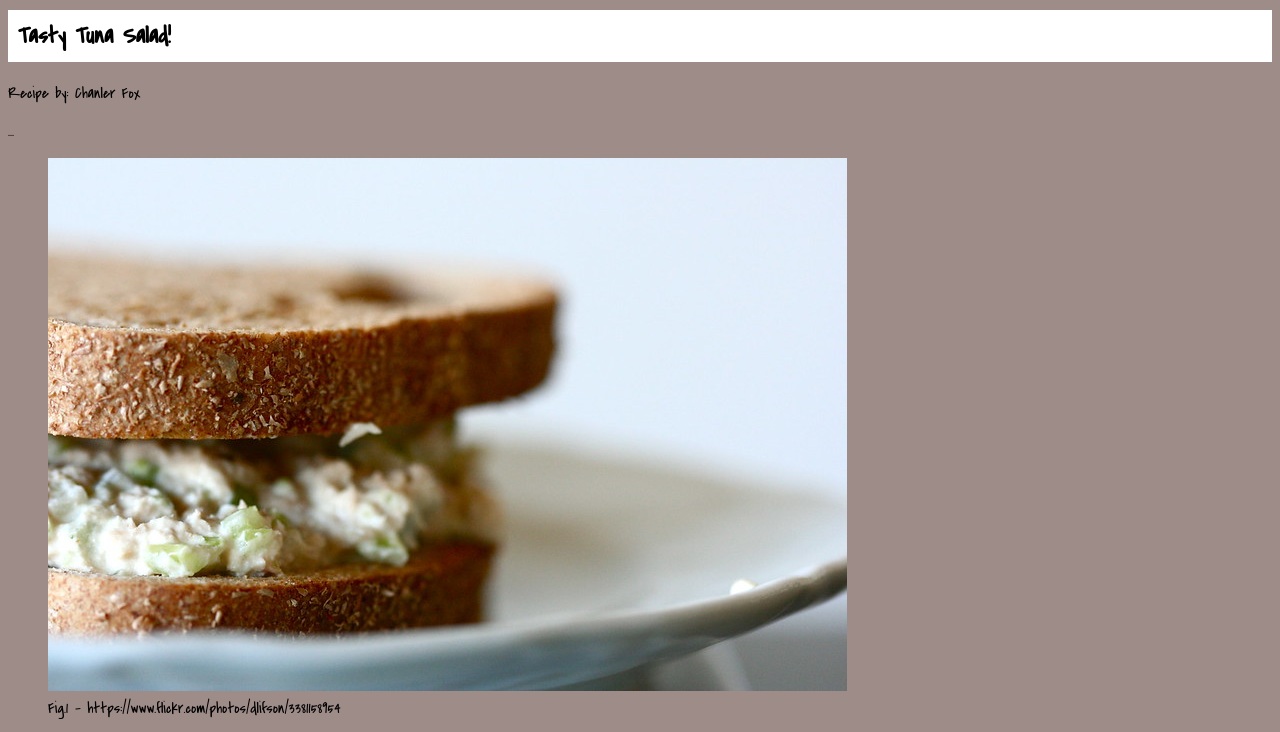
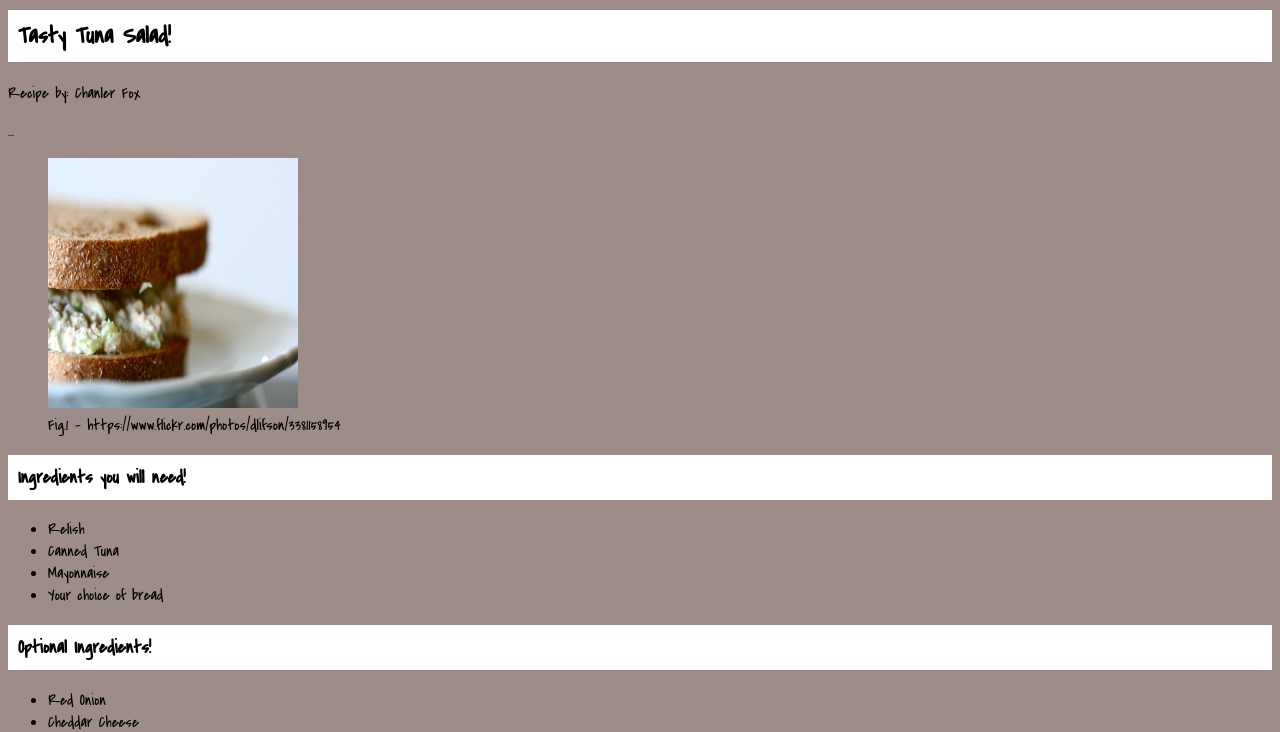
Before and after one commit to cfo27/CodingAssignment3, a plain HTML site: page index.html in a window 1280 px wide. Shown: the part 96-828 px from the top of the page. Drawn offline with Linux system fonts and the light colour scheme.

Commit message:
Update index.html

```diff
--- a/index.html
+++ b/index.html
@@ -18,8 +18,8 @@
             <p>Recipe by: Chanler Fox </p>
             <p class="positioned">…</p>
              <figure>
-             <img src="images/20252725-Tuna-V1.jpg"
-             alt="Tuna Salad Sandwich">
+             <img src="Images/20252725-Tuna-V1.jpg"
+             alt="Tuna Salad Sandwich" width="250" height="250">
              <figcaption>Fig.1 - https://www.flickr.com/photos/dlifson/3381158954 </figcaption>
             </figure>
  <h3>Ingredients you will need! </h3>
```
